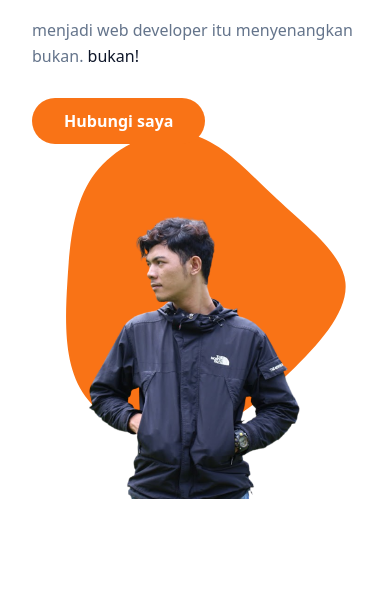
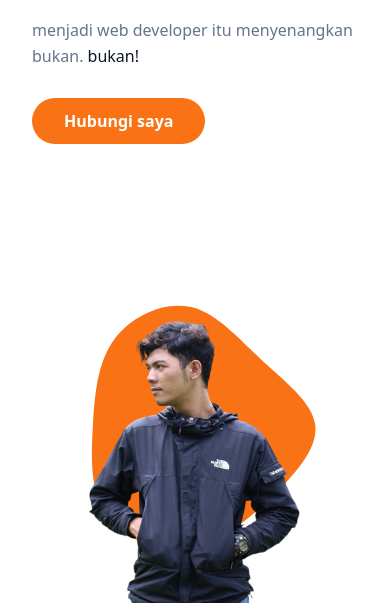
Before and after one commit to rekawijaya/portfolio, a website: page index.html in a window 390 px wide. Shown: the part 247-852 px from the top of the page. Drawn offline with Linux system fonts and the light colour scheme.

Commit message:
update responsive

```diff
--- a/index.html
+++ b/index.html
@@ -77,18 +77,18 @@
             >
           </div>
           <div class="w-full self-end px-4 lg:w-1/2">
-            <div class="relative mt-10 lg:mt-9 lg:right-0">
+            <div class="relative mt-36 lg:mt-9 lg:right-0">
               <img
                 src="dist/img/portfolio/rekawijaya.png"
                 alt="reka wijaya"
-                class="max-w-full mx-auto"
+                class="max-w-full mx-auto "
               />
               <span
-                class="absolute bottom-5 -z-10 left-1/2 -translate-x-1/2 md:scale-125"
+                class="absolute mt-36 bottom-5 -z-10 left-1/2 -translate-x-1/2 md:scale-150 md:-mt-10"
               >
                 <svg
-                  widht="400"
-                  height="400"
+                  widht="310"
+                  height="320"
                   viewBox="0 0 200 200"
                   xmlns="http://www.w3.org/2000/svg"
                 >
```
Also changed, not shown: dist/js/script.js, dist/output.css.
